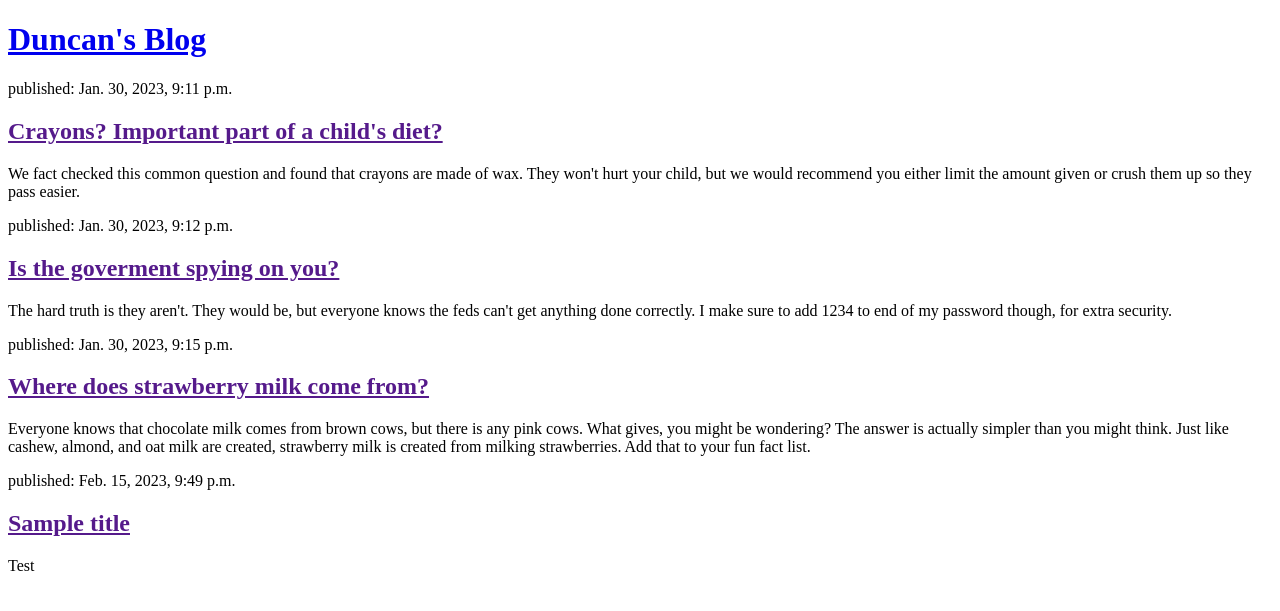
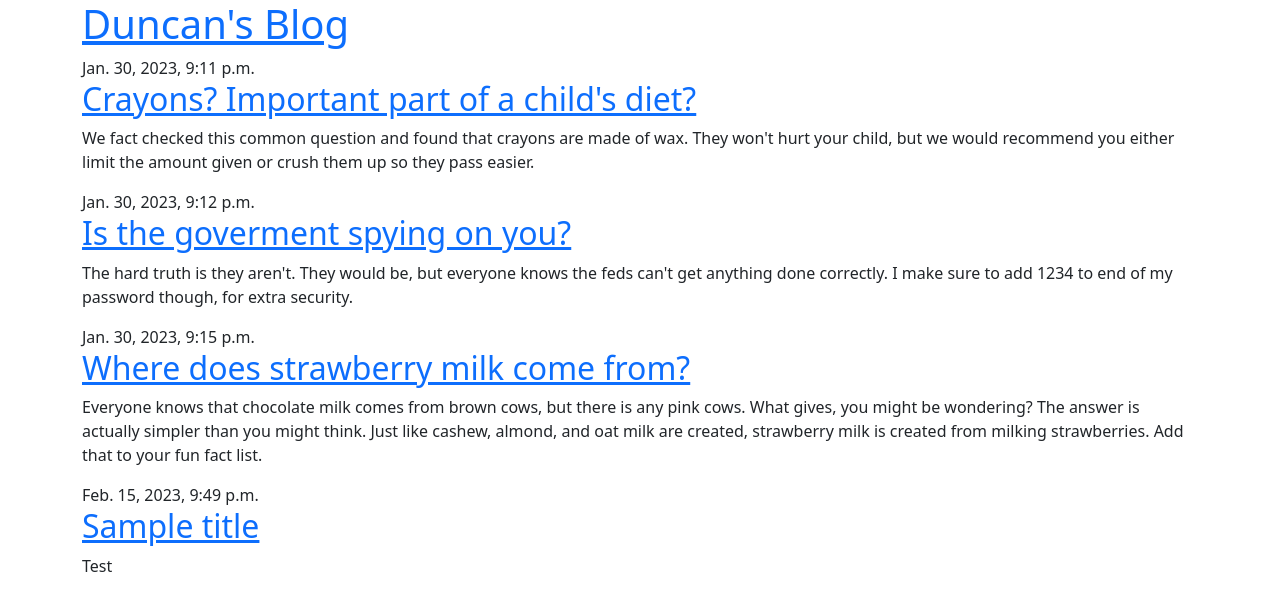
Before and after one commit to dstephe/my-first-blog, a Django app: page / in a window 1280 px wide. Shown: the top 611 px of the page. Run offline with Django 3.2, Linux system fonts and the light colour scheme; data comes from the database, SQL or seed files in the repository.

Commit message:
extended templates

```diff
--- /dev/null
+++ b/blog/templates/blog/base.html
@@ -0,0 +1,25 @@
+{% load static %}
+<!DOCTYPE html>
+<html>
+    <head>
+        <title>Duncan's blog</title>
+        <link rel="stylesheet" href="https://cdn.jsdelivr.net/npm/bootstrap@5.1.3/dist/css/bootstrap.min.css" integrity="sha384-1BmE4kWBq78iYhFldvKuhfTAU6auU8tT94WrHftjDbrCEXSU1oBoqyl2QvZ6jIW3" crossorigin="anonymous">
+        <link href='//fonts.googleapis.com/css?family=Lobster&subset=latin,latin-ext' rel='stylesheet' type='text/css'>
+        <link rel="stylesheet" href="{% static 'css/blog.css' %}">
+    </head>
+    <body>
+        <header class="page-header">
+          <div class="container">
+              <h1><a href="/">Duncan's Blog</a></h1>
+          </div>
+        </header>
+        <main class="container">
+            <div class="row">
+                <div class="col">
+                {% block content %}
+                {% endblock %}
+                </div>
+            </div>
+        </main>
+    </body>
+</html>
--- a/blog/templates/blog/post_list.html
+++ b/blog/templates/blog/post_list.html
@@ -1,19 +1,13 @@
-<!DOCTYPE html>
-<html>
-    <head>
-        <title>Duncan's blog</title>
-    </head>
-    <body>
-        <header>
-            <h1><a href="/">Duncan's Blog</a></h1>
-        </header>
+{% extends 'blog/base.html' %}
 
-        {% for post in posts %}
-        <article>
-            <time>published: {{ post.published_date }}</time>
-            <h2><a href="">{{ post.title }}</a></h2>
+{% block content %}
+    {% for post in posts %}
+        <article class="post">
+        <time class="date">
+            {{ post.published_date }}
+        </time>
+        <h2><a href="">{{ post.title }}</a></h2>
             <p>{{ post.text|linebreaksbr }}</p>
         </article>
     {% endfor %}
-    </body>
-</html>
+{% endblock %}
```
